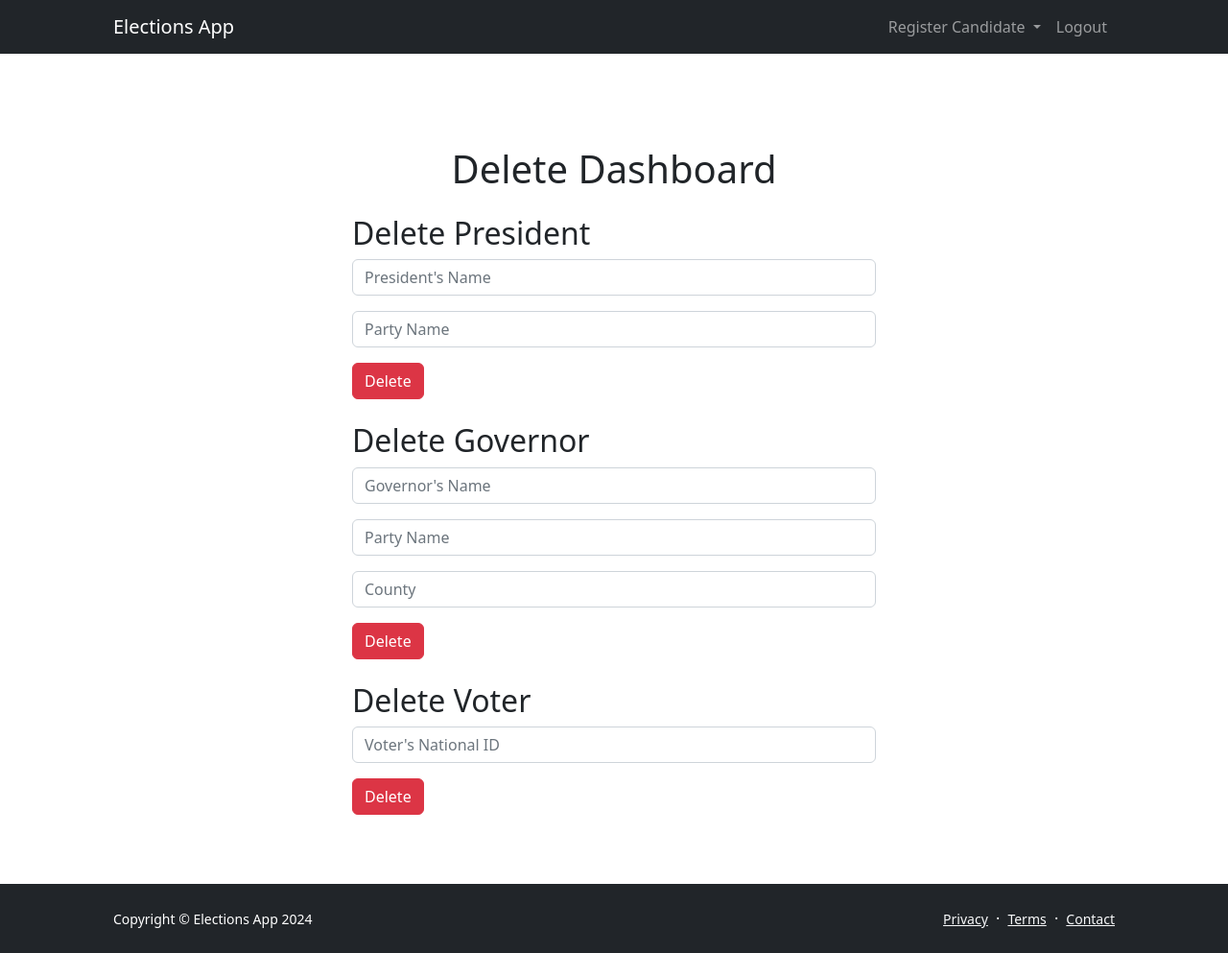
After one commit to JustusOmbok/Elections-app, a Flask app: page /admin/delete in a window 1280 px wide. The commit adds this page. Shown: the whole page at 96% size. Run offline with Flask 3, Linux system fonts and the light colour scheme; some libraries are stand-ins or nearby versions.

Commit message:
added admin delete mechanism

```diff
--- a/app/routes.py
+++ b/app/routes.py
@@ -43,6 +43,11 @@ def admin_dashboard():
     else:
         # If not logged in, redirect to the admin login page
         return redirect(url_for('admin_login'))
+
+# Route for admin delete
+@app.route('/admin/delete')
+def admin_delete():
+    return render_template('admin_delete.html')
 
 # Route for rendering the vote_president.html file
 @app.route('/vote/president', methods=['GET'])
@@ -393,3 +398,51 @@ def governor_election_results():
             .join(Voter, Voter.id == Vote_governor.voter_id) \
             .filter(Voter.county == selected_county).scalar()
         return render_template('governor_results.html', governor_results=governor_results, total_votes=total_votes, selected_county=selected_county, counties=counties)
+
+# Route for deleting a president
+@app.route('/admin/delete_president', methods=['POST'])
+def delete_president():
+    name = request.form.get('name')
+    party_name = request.form.get('party_name')
+    president = President.query.filter_by(name=name, party_name=party_name).first()
+    if president:
+        db.session.delete(president)
+        db.session.commit()
+        flash(f"Removed {president.name}", 'success')
+        time.sleep(3)  # Wait for 3 seconds
+        return f"Removed {president.name}"
+    else:
+        flash("President does not exist.", 'danger')
+        return "President does not exist."
+
+# Route for deleting a governor
+@app.route('/admin/delete_governor', methods=['POST'])
+def delete_governor():
+    name = request.form.get('name')
+    party_name = request.form.get('party_name')
+    county = request.form.get('county')
+    governor = Governor.query.filter_by(name=name, party_name=party_name, county=county).first()
+    if governor:
+        db.session.delete(governor)
+        db.session.commit()
+        flash(f"Removed {governor.name}", 'success')
+        time.sleep(3)  # Wait for 3 seconds
+        return f"Removed {governor.name}"
+    else:
+        flash("Governor does not exist.", 'danger')
+        return "Governor does not exist."
+
+# Route for deleting a voter
+@app.route('/admin/delete_voter', methods=['POST'])
+def delete_voter():
+    national_id = request.form.get('national_id')
+    voter = Voter.query.filter_by(national_id=national_id).first()
+    if voter:
+        db.session.delete(voter)
+        db.session.commit()
+        flash(f"Removed {voter.name}", 'success')
+        time.sleep(3)  # Wait for 3 seconds
+        return f"Removed {voter.name}"
+    else:
+        flash("Voter does not exist.", 'danger')
+        return "Voter does not exist."
--- /dev/null
+++ b/app/static/js/delete.js
@@ -0,0 +1,67 @@
+$(document).ready(function () {
+    // President delete form submission
+    $('#delete_president_form').submit(function (e) {
+        e.preventDefault(); // Prevent the form from submitting normally
+
+        // Submit the form using AJAX
+        $.ajax({
+            type: 'POST',
+            url: $(this).attr('action'),
+            data: $(this).serialize(),
+            success: function (response) {
+                // Display the message below the delete button
+                $('#delete_president_message').html(response);
+
+                // Wait for 3 seconds
+                setTimeout(function () {
+                    // Redirect to admin dashboard after displaying the message
+                    window.location.href = homePageUrl;
+                }, 3000);
+            }
+        });
+    });
+
+    // Governor delete form submission
+    $('#delete_governor_form').submit(function (e) {
+        e.preventDefault(); // Prevent the form from submitting normally
+
+        // Submit the form using AJAX
+        $.ajax({
+            type: 'POST',
+            url: $(this).attr('action'),
+            data: $(this).serialize(),
+            success: function (response) {
+                // Display the message below the delete button
+                $('#delete_governor_message').html(response);
+
+                // Wait for 3 seconds
+                setTimeout(function () {
+                    // Redirect to admin dashboard after displaying the message
+                    window.location.href = homePageUrl;
+                }, 3000);
+            }
+        });
+    });
+
+    // Voter delete form submission
+    $('#delete_voter_form').submit(function (e) {
+        e.preventDefault(); // Prevent the form from submitting normally
+
+        // Submit the form using AJAX
+        $.ajax({
+            type: 'POST',
+            url: $(this).attr('action'),
+            data: $(this).serialize(),
+            success: function (response) {
+                // Display the message below the delete button
+                $('#delete_voter_message').html(response);
+
+                // Wait for 3 seconds
+                setTimeout(function () {
+                    // Redirect to admin dashboard after displaying the message
+                    window.location.href = homePageUrl;
+                }, 3000);
+            }
+        });
+    });
+});
--- /dev/null
+++ b/app/templates/admin_delete.html
@@ -0,0 +1,109 @@
+<!DOCTYPE html>
+<html lang="en">
+<head>
+    <meta charset="UTF-8">
+    <meta name="viewport" content="width=device-width, initial-scale=1.0">
+    <title>Delete Dashboard - Elections App</title>
+    <!-- Bootstrap core CSS -->
+    <link href="https://cdn.jsdelivr.net/npm/bootstrap@5.2.3/dist/css/bootstrap.min.css" rel="stylesheet">
+    <!-- Bootstrap icons-->
+    <link href="https://cdn.jsdelivr.net/npm/bootstrap-icons@1.5.0/font/bootstrap-icons.css" rel="stylesheet">
+    <!-- Core theme CSS (includes Bootstrap)-->
+    <link href="{{ url_for('static', filename='css/styles.css') }}" rel="stylesheet" />
+</head>
+<body class="d-flex flex-column h-100">
+    <main class="flex-shrink-0">
+        <!-- Navigation-->
+        <nav class="navbar navbar-expand-lg navbar-dark bg-dark">
+            <div class="container px-5">
+                <a class="navbar-brand" href="/admin/dashboard">Elections App</a>
+                <button class="navbar-toggler" type="button" data-bs-toggle="collapse" data-bs-target="#navbarSupportedContent" aria-controls="navbarSupportedContent" aria-expanded="false" aria-label="Toggle navigation"><span class="navbar-toggler-icon"></span></button>
+                <div class="collapse navbar-collapse" id="navbarSupportedContent">
+                    <ul class="navbar-nav ms-auto mb-2 mb-lg-0">
+                        <li class="nav-item dropdown">
+                            <a class="nav-link dropdown-toggle" href="#" id="navbarDropdown" role="button" data-bs-toggle="dropdown" aria-expanded="false">
+                                Register Candidate
+                            </a>
+                            <ul class="dropdown-menu" aria-labelledby="navbarDropdown">
+                                <li><a class="dropdown-item" href="/admin/president_register">Presidential</a></li>
+                                <li><a class="dropdown-item" href="/admin/governor_register">Governor</a></li>
+                            </ul>
+                        </li>
+                        <li class="nav-item"><a class="nav-link" href="/admin/logout">Logout</a></li>
+                    </ul>
+                </div>
+            </div>
+        </nav>
+        <!-- Page content-->
+        <section class="py-5">
+            <div class="container">
+                <h1 class="mt-5 mb-4 text-center">Delete Dashboard</h1>
+                <div class="row justify-content-center">
+                    <div class="col-lg-8 col-xl-6">
+                        <h2>Delete President</h2>
+                        <form id="delete_president_form" action="{{ url_for('delete_president') }}" method="post" class="mb-4">
+                            <div class="mb-3">
+                                <input type="text" class="form-control" name="name" placeholder="President's Name" required autocomplete="on">
+                            </div>
+                            <div class="mb-3">
+                                <input type="text" class="form-control" name="party_name" placeholder="Party Name" required autocomplete="on">
+                            </div>
+                            <button type="submit" class="btn btn-danger">Delete</button>
+                        </form>
+                        <div id="delete_president_message"></div>
+
+                        <h2>Delete Governor</h2>
+                        <form id="delete_governor_form" action="{{ url_for('delete_governor') }}" method="post" class="mb-4">
+                            <div class="mb-3">
+                                <input type="text" class="form-control" name="name" placeholder="Governor's Name" required autocomplete="on">
+                            </div>
+                            <div class="mb-3">
+                                <input type="text" class="form-control" name="party_name" placeholder="Party Name" required autocomplete="on">
+                            </div>
+                            <div class="mb-3">
+                                <input type="text" class="form-control" name="county" placeholder="County" required autocomplete="on">
+                            </div>
+                            <button type="submit" class="btn btn-danger">Delete</button>
+                        </form>
+                        <div id="delete_governor_message"></div>
+
+                        <h2>Delete Voter</h2>
+                        <form id="delete_voter_form" action="{{ url_for('delete_voter') }}" method="post" class="mb-4">
+                            <div class="mb-3">
+                                <input type="text" class="form-control" name="national_id" placeholder="Voter's National ID" required autocomplete="on">
+                            </div>
+                            <button type="submit" class="btn btn-danger">Delete</button>
+                        </form>
+                        <div id="delete_voter_message"></div>
+
+                    </div>
+                </div>
+            </div>
+        </section>
+    </main>
+    <!-- Footer-->
+    <footer class="bg-dark py-4 mt-auto">
+        <div class="container px-5">
+            <div class="row align-items-center justify-content-between flex-column flex-sm-row">
+                <div class="col-auto"><div class="small m-0 text-white">Copyright &copy; Elections App 2024</div></div>
+                <div class="col-auto">
+                    <a class="link-light small" href="#!">Privacy</a>
+                    <span class="text-white mx-1">&middot;</span>
+                    <a class="link-light small" href="#!">Terms</a>
+                    <span class="text-white mx-1">&middot;</span>
+                    <a class="link-light small" href="#!">Contact</a>
+                </div>
+            </div>
+        </div>
+    </footer>
+    <script>
+        var homePageUrl = "{{ url_for('admin_dashboard') }}";
+    </script>
+    <!-- Bootstrap core JS-->
+    <script src="https://cdn.jsdelivr.net/npm/bootstrap@5.2.3/dist/js/bootstrap.bundle.min.js"></script>
+    <!-- jQuery -->
+    <script src="https://ajax.googleapis.com/ajax/libs/jquery/3.5.1/jquery.min.js"></script>
+    <!-- Custom JavaScript -->
+    <script src="{{ url_for('static', filename='js/delete.js') }}"></script>
+</body>
+</html>
```
Also changed, not shown: app/templates/admin_dashboard.html (+11 -10 lines), instance/election.db.
